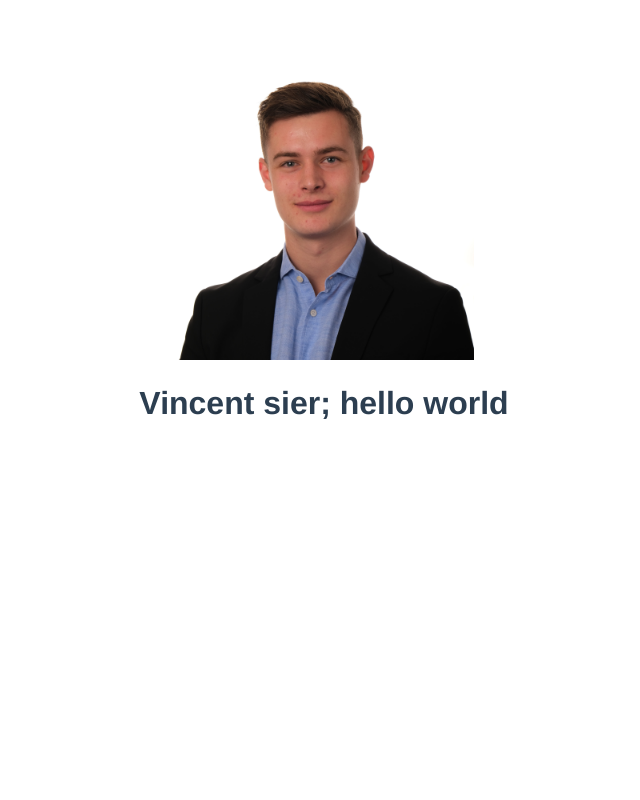
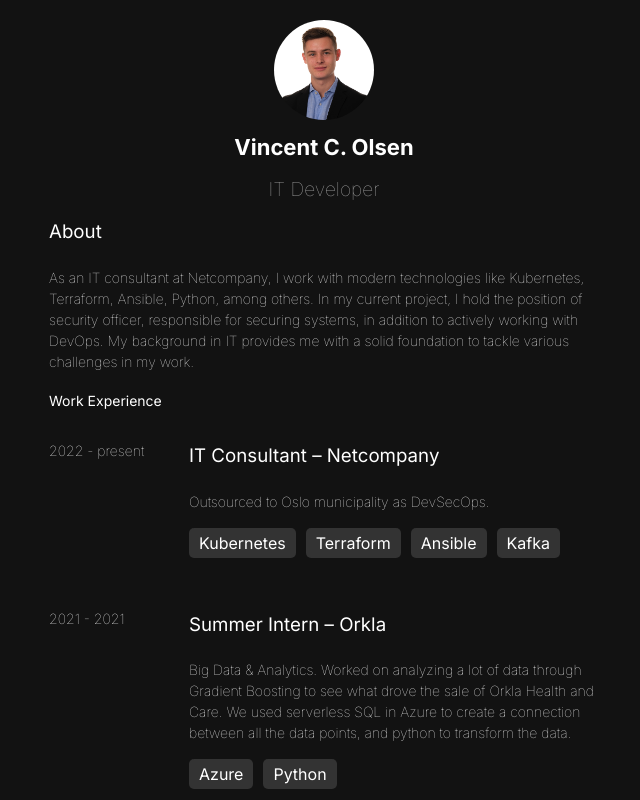
Before and after one commit to vincentcolsen/vincentolsen, a Vue app: page / in a window 1280 px wide. Shown: the top 800 px of the page, without its empty margins (316-956 px from the left). Built offline with nearby package versions, Linux system fonts and the light colour scheme.

Commit message:
lagt til projecter i flex divs og oppdatert fontstyles

```diff
--- a/public/index.html
+++ b/public/index.html
@@ -6,6 +6,9 @@
     <meta name="viewport" content="width=device-width,initial-scale=1.0">
     <link rel="icon" href="<%= BASE_URL %>favicon.ico">
     <title><%= htmlWebpackPlugin.options.title %></title>
+    <link rel="preconnect" href="https://fonts.googleapis.com">
+    <link rel="preconnect" href="https://fonts.gstatic.com" crossorigin>
+    <link href="https://fonts.googleapis.com/css2?family=Inter:wght@100..900&display=swap" rel="stylesheet">
   </head>
   <body>
     <noscript>
--- a/src/App.vue
+++ b/src/App.vue
@@ -1,29 +1,162 @@
 <template>
-  <img alt="Bilde av Vincent Olsen" src="./assets/vinco_3000px.jpg"
-  contain
-  height="300px"
-  width="300px">
-  <HelloWorld msg="Vincent sier; hello world"/>
+  <!--<HelloWorld msg="Vincent sier; hello world"/>-->
+  <div id="app" class="container">
+    <header>
+      <img src="./assets/vinco_3000px.jpg" alt="Bilde av Vincent Olsen" class="avatar">
+      <h1>Vincent C. Olsen</h1>
+      <p class="subtitle">IT Developer</p>
+    </header>
+    <section class="about">
+      <h3>About</h3>
+      <p>As an IT consultant at Netcompany, I work with modern technologies like Kubernetes, Terraform, Ansible, Python, among others. In my current project, I hold the position of security officer, responsible for securing systems, in addition to actively working with DevOps. My background in IT provides me with a solid foundation to tackle various challenges in my work.</p>
+    </section>
+    <section class="work-experience">
+      <h2>Work Experience</h2>
+      <div class="job">
+        <div class="jobspan">
+          <p>2022 - present</p>
+        </div>
+        <div class="project">
+          <h3>IT Consultant – Netcompany </h3>
+          <p>Outsourced to Oslo municipality as DevSecOps.</p>
+          <ul class="technologies">
+            <li>Kubernetes</li>
+            <li>Terraform</li>
+            <li>Ansible</li>
+            <li>Kafka</li>
+          </ul>
+        </div>
+      </div>
+      <div class="job">
+        <div class="jobspan">
+          <p>2021 - 2021</p>
+        </div>
+        <div class="project">
+          <h3>Summer Intern – Orkla</h3>
+          <p>Big Data & Analytics. Worked on analyzing a lot of data through Gradient Boosting to see what drove the sale of Orkla Health and Care. We used serverless SQL in Azure to create a connection between all the data points, and python to transform the data.</p>
+          <ul class="technologies">
+            <li>Azure</li>
+            <li>Python</li>
+          </ul>
+        </div>
+      </div>
+      <div class="job">
+        <div class="jobspan">
+          <p>2018 - 2022</p>
+        </div>
+        <div class="project">
+          <h3>Service Consultant – Norwegian Information Security Forum</h3>
+          <p>Preparation and hosting before / during member meetings four times a year, as well as a larger conference once a year. Otherwise various tasks for the board; involves contact with suppliers and participants, various administrative work, orders, design, member management, etc.</p>
+        </div>
+      </div>
+    </section>
+    <MainContent msg="Vincent sier; hello world"/>
+  </div>
 </template>
 
 <script>
-import HelloWorld from './components/HelloWorld.vue'
+//import MainContent from './components/Application.vue'
 
 export default {
   name: 'App',
-  components: {
-    HelloWorld
-  }
+  //components: {
+  //  MainContent
+  //}
 }
 </script>
 
 <style>
-#app {
-  font-family: Avenir, Helvetica, Arial, sans-serif;
+
+header {
+  text-align: center;
+  margin-bottom: 20px;
+}
+
+body {
+  font-family: Inter, sans-serif;
   -webkit-font-smoothing: antialiased;
   -moz-osx-font-smoothing: grayscale;
-  text-align: center;
-  color: #2c3e50;
-  margin-top: 60px;
+  background-color: #121212;
+  color: #FFFFFF;
+  margin: 0;
+  padding: 0;
 }
+
+h1 {
+  font-size: 22px;
+  margin: 10px 0;
+  line-height: 26px;
+}
+
+h2 {
+  font-size: 14px;
+  padding-bottom: 5px;
+  font-weight: 400;
+}
+
+h3 {
+  padding-bottom: 5px;
+  font-weight: 400;
+}
+
+p {
+  font-style: normal;
+  font-size: 14px;
+  font-weight: lighter;
+  line-height: 21px;
+}
+
+.container {
+  width: 550px;
+  margin: 0 auto;
+  padding: 20px;
+}
+
+.avatar {
+  border-radius: 50%;
+  width: 100px;
+  height: 100px;
+}
+
+.subtitle {
+  font-size: 1.2em;
+  color: #AAAAAA;
+}
+
+.link {
+  color: #1E90FF;
+  text-decoration: none;
+}
+
+.about, .work-experience {
+  margin-bottom: 20px;
+}
+
+.job {
+  display: flex;
+  margin-bottom: 20px;
+}
+
+.jobspan {
+  flex: 1;
+  min-width: 140px;
+  max-width: 100px;
+}
+
+
+
+.technologies {
+  list-style-type: none;
+  padding: 0;
+  display: flex;
+  gap: 10px;
+  flex-wrap: wrap;
+}
+
+.technologies li {
+  background-color: #333;
+  padding: 5px 10px;
+  border-radius: 5px;
+}
+
 </style>
--- /dev/null
+++ b/src/components/Application.vue
@@ -0,0 +1,32 @@
+<template>
+  <div class="hello">
+    <h1>{{ msg }}</h1>
+  </div>
+</template>
+
+<script>
+export default {
+  name: 'HelloWorld',
+  props: {
+    msg: String
+  }
+}
+</script>
+
+<!-- Add "scoped" attribute to limit CSS to this component only -->
+<style scoped>
+h3 {
+  margin: 40px 0 0;
+}
+ul {
+  list-style-type: none;
+  padding: 0;
+}
+li {
+  display: inline-block;
+  margin: 0 10px;
+}
+a {
+  color: #42b983;
+}
+</style>
--- a/src/components/HelloWorld.vue
+++ /dev/null
@@ -1,58 +0,0 @@
-<template>
-  <div class="hello">
-    <h1>{{ msg }}</h1>
-    <!--<p>
-      For a guide and recipes on how to configure / customize this project,<br>
-      check out the
-      <a href="https://cli.vuejs.org" target="_blank" rel="noopener">vue-cli documentation</a>.
-    </p>
-    <h3>Installed CLI Plugins</h3>
-    <ul>
-      <li><a href="https://github.com/vuejs/vue-cli/tree/dev/packages/%40vue/cli-plugin-babel" target="_blank" rel="noopener">babel</a></li>
-      <li><a href="https://github.com/vuejs/vue-cli/tree/dev/packages/%40vue/cli-plugin-eslint" target="_blank" rel="noopener">eslint</a></li>
-    </ul>
-    <h3>Essential Links</h3>
-    <ul>
-      <li><a href="https://vuejs.org" target="_blank" rel="noopener">Core Docs</a></li>
-      <li><a href="https://forum.vuejs.org" target="_blank" rel="noopener">Forum</a></li>
-      <li><a href="https://chat.vuejs.org" target="_blank" rel="noopener">Community Chat</a></li>
-      <li><a href="https://twitter.com/vuejs" target="_blank" rel="noopener">Twitter</a></li>
-      <li><a href="https://news.vuejs.org" target="_blank" rel="noopener">News</a></li>
-    </ul>
-    <h3>Ecosystem</h3>
-    <ul>
-      <li><a href="https://router.vuejs.org" target="_blank" rel="noopener">vue-router</a></li>
-      <li><a href="https://vuex.vuejs.org" target="_blank" rel="noopener">vuex</a></li>
-      <li><a href="https://github.com/vuejs/vue-devtools#vue-devtools" target="_blank" rel="noopener">vue-devtools</a></li>
-      <li><a href="https://vue-loader.vuejs.org" target="_blank" rel="noopener">vue-loader</a></li>
-      <li><a href="https://github.com/vuejs/awesome-vue" target="_blank" rel="noopener">awesome-vue</a></li>
-    </ul>-->
-  </div>
-</template>
-
-<script>
-export default {
-  name: 'HelloWorld',
-  props: {
-    msg: String
-  }
-}
-</script>
-
-<!-- Add "scoped" attribute to limit CSS to this component only -->
-<style scoped>
-h3 {
-  margin: 40px 0 0;
-}
-ul {
-  list-style-type: none;
-  padding: 0;
-}
-li {
-  display: inline-block;
-  margin: 0 10px;
-}
-a {
-  color: #42b983;
-}
-</style>
```
